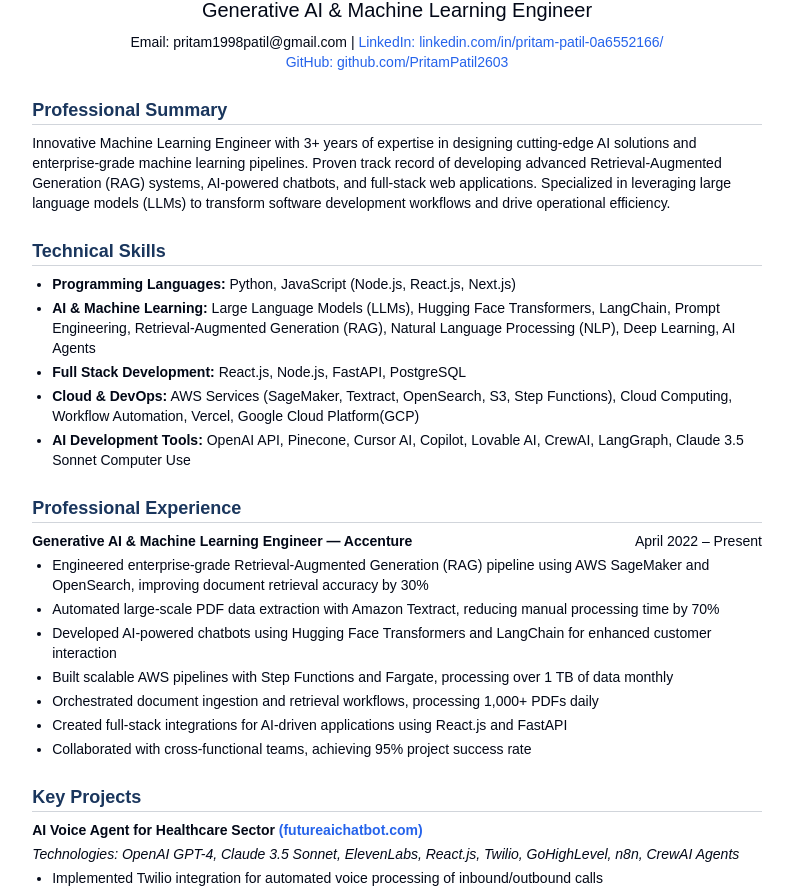
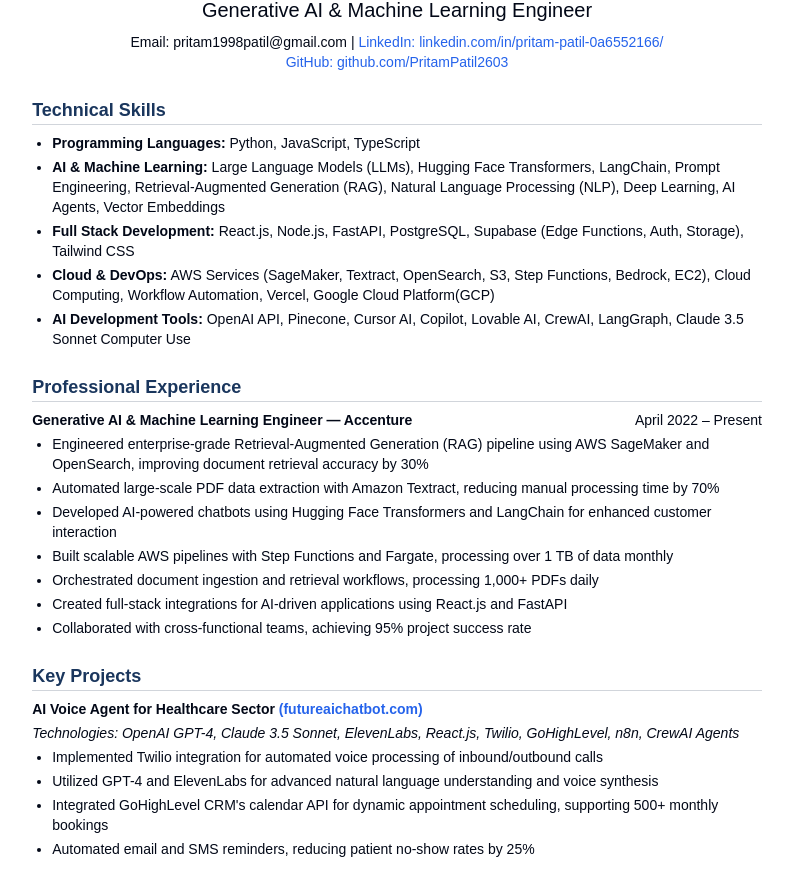
Before and after one commit to PritamPatil2603/Pritam_AI_CV, a React (Vite) app: page / in a window 1280 px wide. Shown: the part 76-970 px from the top of the page, without its empty margins (243-1036 px from the left). Built offline with nearby package versions, Linux system fonts and the light colour scheme.

Commit message:
Update resume with new skills and project link
Added TypeScript, Tailwind CSS, Supabase, PostgreSQL, Vector Embeddings, Amazon Bedrock, and EC2 to the Technical Skills section.  Added a project link to the "AI-Powered Document Analysis & Chat Platform" project in the Key Projects section.

```diff
--- a/src/pages/Index.tsx
+++ b/src/pages/Index.tsx
@@ -20,25 +20,14 @@ const Index = () => {
         </p>
       </header>
 
-      {/* Professional Summary */}
-      <section className="mb-6">
-        <h2 className="text-lg font-bold text-[#1a365d] mb-2 border-b border-gray-300">Professional Summary</h2>
-        <p className="text-sm">
-          Innovative Machine Learning Engineer with 3+ years of expertise in designing cutting-edge AI solutions and
-          enterprise-grade machine learning pipelines. Proven track record of developing advanced Retrieval-Augmented
-          Generation (RAG) systems, AI-powered chatbots, and full-stack web applications. Specialized in leveraging large
-          language models (LLMs) to transform software development workflows and drive operational efficiency.
-        </p>
-      </section>
-
       {/* Technical Skills */}
       <section className="mb-6">
         <h2 className="text-lg font-bold text-[#1a365d] mb-2 border-b border-gray-300">Technical Skills</h2>
         <ul className="text-sm list-disc pl-5 space-y-1">
-          <li><span className="font-semibold">Programming Languages:</span> Python, JavaScript (Node.js, React.js, Next.js)</li>
-          <li><span className="font-semibold">AI & Machine Learning:</span> Large Language Models (LLMs), Hugging Face Transformers, LangChain, Prompt Engineering, Retrieval-Augmented Generation (RAG), Natural Language Processing (NLP), Deep Learning, AI Agents</li>
-          <li><span className="font-semibold">Full Stack Development:</span> React.js, Node.js, FastAPI, PostgreSQL</li>
-          <li><span className="font-semibold">Cloud & DevOps:</span> AWS Services (SageMaker, Textract, OpenSearch, S3, Step Functions), Cloud Computing, Workflow Automation, Vercel, Google Cloud Platform(GCP)</li>
+          <li><span className="font-semibold">Programming Languages:</span> Python, JavaScript, TypeScript</li>
+          <li><span className="font-semibold">AI & Machine Learning:</span> Large Language Models (LLMs), Hugging Face Transformers, LangChain, Prompt Engineering, Retrieval-Augmented Generation (RAG), Natural Language Processing (NLP), Deep Learning, AI Agents, Vector Embeddings</li>
+          <li><span className="font-semibold">Full Stack Development:</span> React.js, Node.js, FastAPI, PostgreSQL, Supabase (Edge Functions, Auth, Storage), Tailwind CSS</li>
+          <li><span className="font-semibold">Cloud & DevOps:</span> AWS Services (SageMaker, Textract, OpenSearch, S3, Step Functions, Bedrock, EC2), Cloud Computing, Workflow Automation, Vercel, Google Cloud Platform(GCP)</li>
           <li><span className="font-semibold">AI Development Tools:</span> OpenAI API, Pinecone, Cursor AI, Copilot, Lovable AI, CrewAI, LangGraph, Claude 3.5 Sonnet Computer Use</li>
         </ul>
       </section>
@@ -94,6 +83,15 @@ const Index = () => {
         <div className="mb-4">
           <h3 className="font-semibold text-sm mb-1">
             AI-Powered Document Analysis & Chat Platform | Full Stack Developer & AI Engineer
+            {' '}
+            <a
+              href="https://upstageai-document-parser.vercel.app/"
+              className="text-blue-600 hover:underline print:text-black"
+              target="_blank"
+              rel="noopener noreferrer"
+            >
+              (upstageai-document-parser.vercel.app)
+            </a>
           </h3>
           <p className="text-sm italic mb-1">
             Technical Stack: Frontend: React, TypeScript, Tailwind CSS, shadcn/ui | Backend: Supabase (Edge Functions, Auth, Storage), PostgreSQL | AI/ML: OpenAI API, Vector Embeddings, RAG Architecture | Infrastructure: Vercel, Supabase Cloud
```
